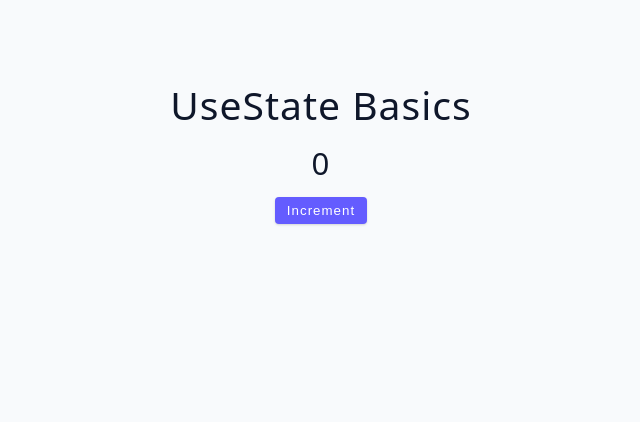
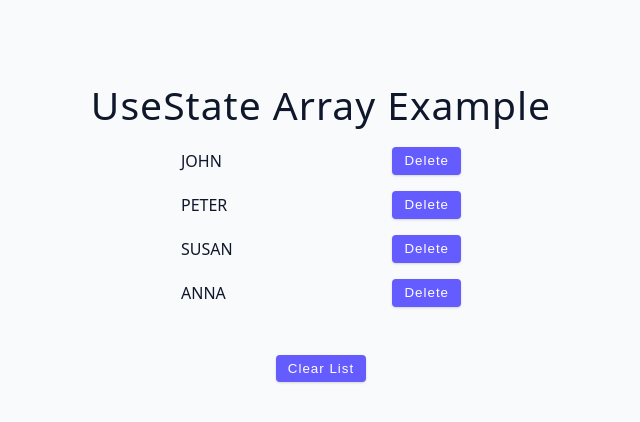
Before and after one commit to hAI-FA001/React--Learn, a React (Vite) app in the folder Advanced/: page / in a window 1280 px wide. Shown: the top 422 px of the page, without its empty margins (319-959 px from the left). Built offline with nearby package versions, Linux system fonts and the light colour scheme.

Commit message:
useState with array + deleting/clearing

```diff
--- a/Advanced/src/App.jsx
+++ b/Advanced/src/App.jsx
@@ -1,4 +1,4 @@
-import Starter from './tutorial/01-useState/starter/02-useState-basics'
+import Starter from './tutorial/01-useState/starter/03-useState-array'
 
 function App() {
   return (
--- a/Advanced/src/tutorial/01-useState/starter/03-useState-array.jsx
+++ b/Advanced/src/tutorial/01-useState/starter/03-useState-array.jsx
@@ -1,5 +1,55 @@
+import { useState } from 'react'
+import { data } from '../../../data'
+
 const UseStateArray = () => {
-  return <h2>useState array example</h2>;
-};
+  const [people, setPeople] = useState(data)
 
-export default UseStateArray;
+  const removeSingleItem = (removeThis) => {
+    // people.splice(
+    //   people.findIndex((item) => item.id == removeThis.id),
+    //   1
+    // )
+    // setPeople(people)
+    setPeople(people.filter((item) => item.id !== removeThis.id))
+  }
+
+  const clearList = () => {
+    setPeople([])
+  }
+
+  return (
+    <>
+      <h2>useState Array Example</h2>
+      {people.map((item) => (
+        <div
+          key={item.id}
+          style={{
+            display: 'flex',
+            justifyContent: 'space-between',
+            width: '25%',
+            margin: '1rem auto',
+          }}
+        >
+          <span>{item.name.toUpperCase()}</span>
+          <button
+            type="button"
+            className="btn"
+            onClick={() => removeSingleItem(item)}
+          >
+            Delete
+          </button>
+        </div>
+      ))}
+      <button
+        type="button"
+        className="btn"
+        style={{ marginTop: '2rem' }}
+        onClick={clearList}
+      >
+        Clear List
+      </button>
+    </>
+  )
+}
+
+export default UseStateArray
```
